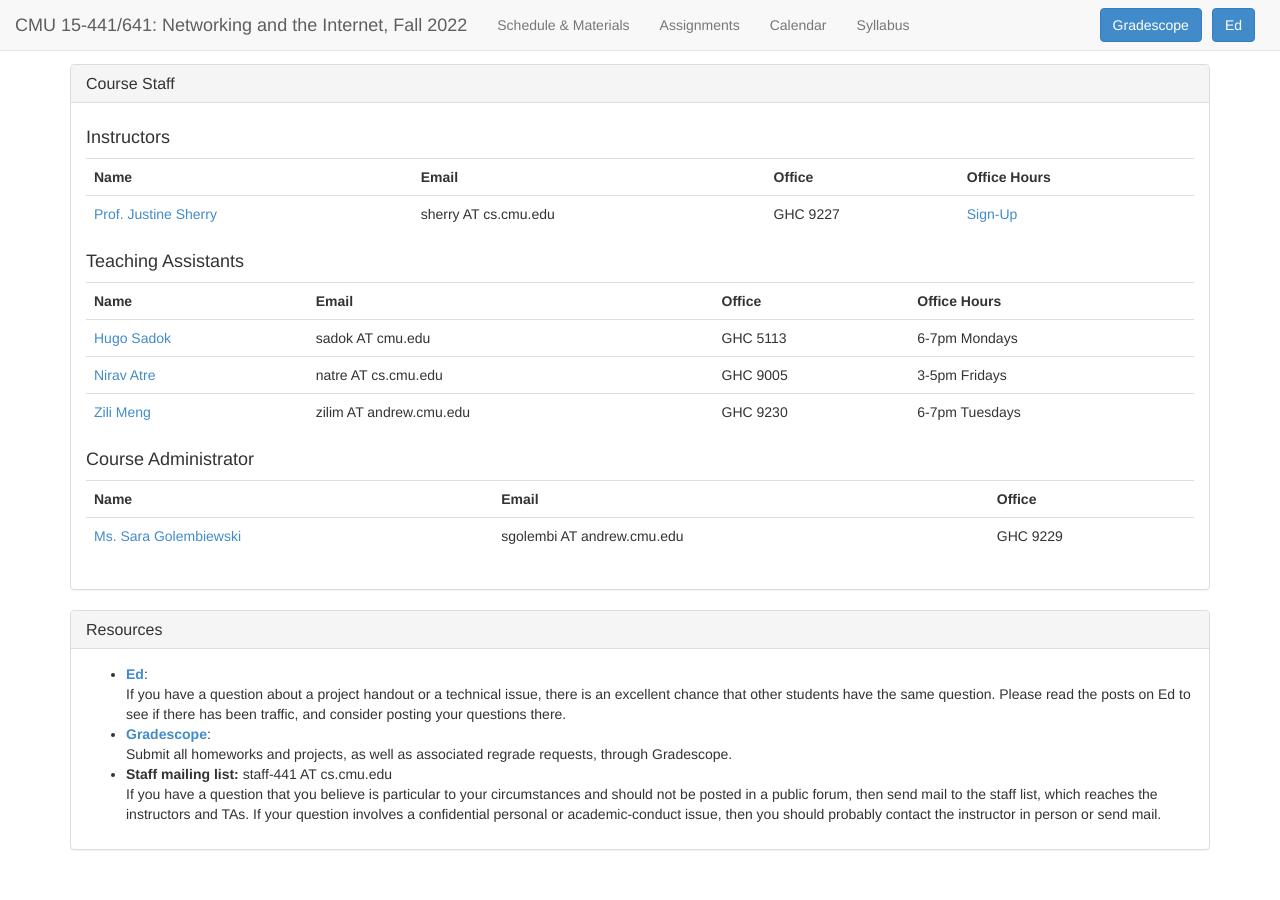
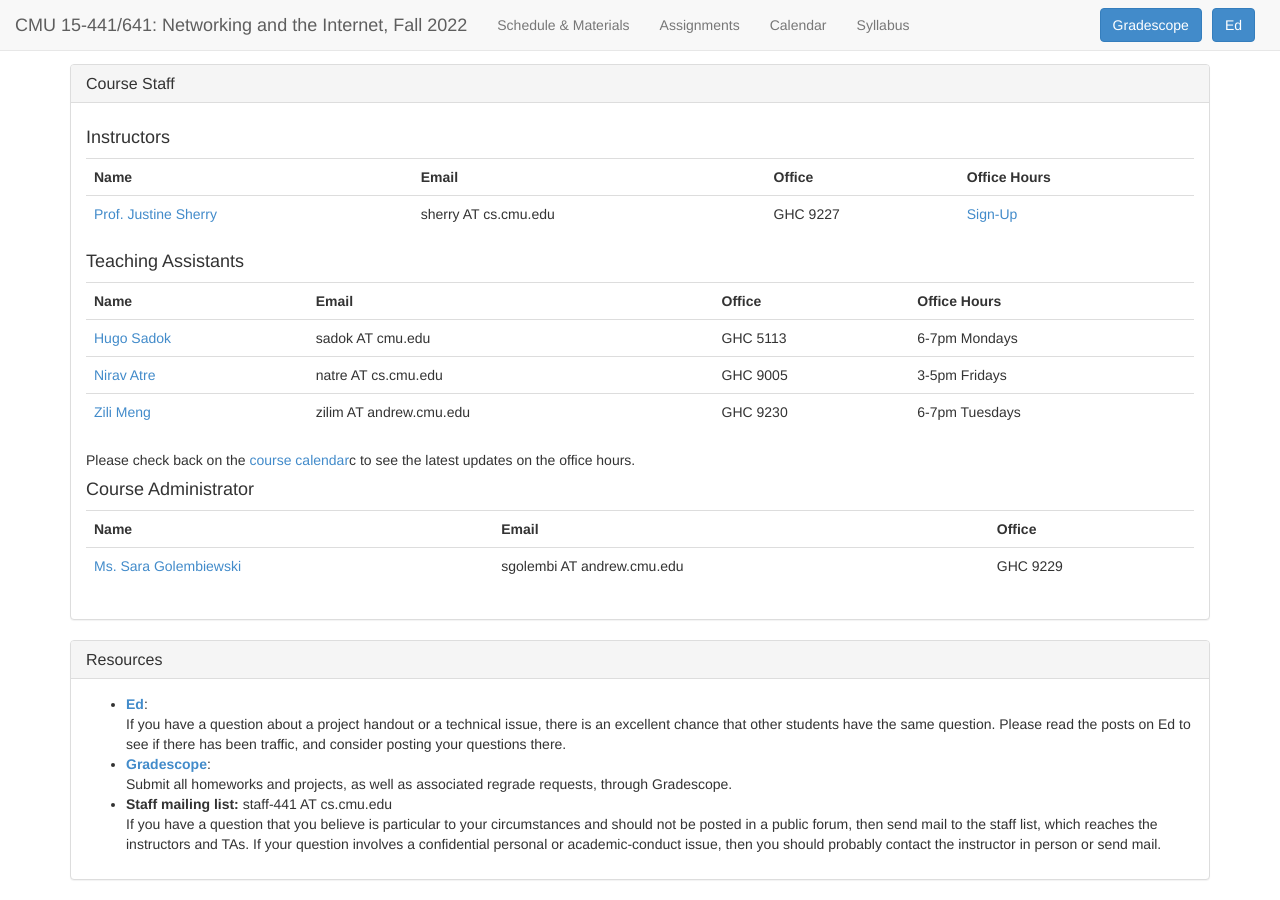
Before and after one commit to computer-networks/fa22, a Jekyll site: the page built from index.html, in a window 1280 px wide and 900 px high, scrolled down 507 px. Built offline with Jekyll 4.4.1, drawn with Linux system fonts in a browser that asks for light colours; before the commit the page ends 1377 px from its top, so only the background shows below that.

Commit message:
add memos for office hours

```diff
--- a/index.html
+++ b/index.html
@@ -105,6 +105,7 @@ title: CMU 15-441/641, Fall 2022 --- Home
       </tr>
       </table>
 
+      Please check back on the <a href="calendar.html">course calendar</a>c to see the latest updates on the office hours.
 
       <h4>Course Administrator</h4>
       <table class="table">
```
